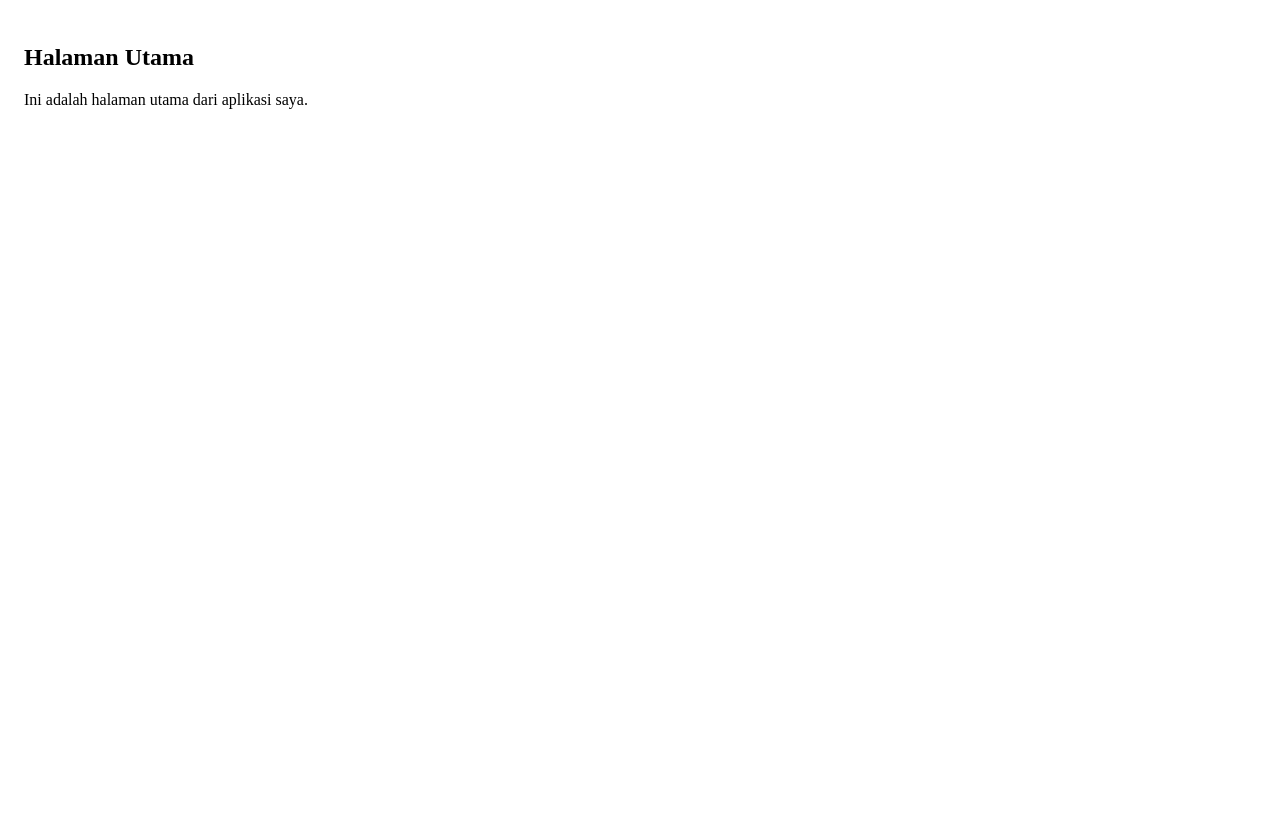
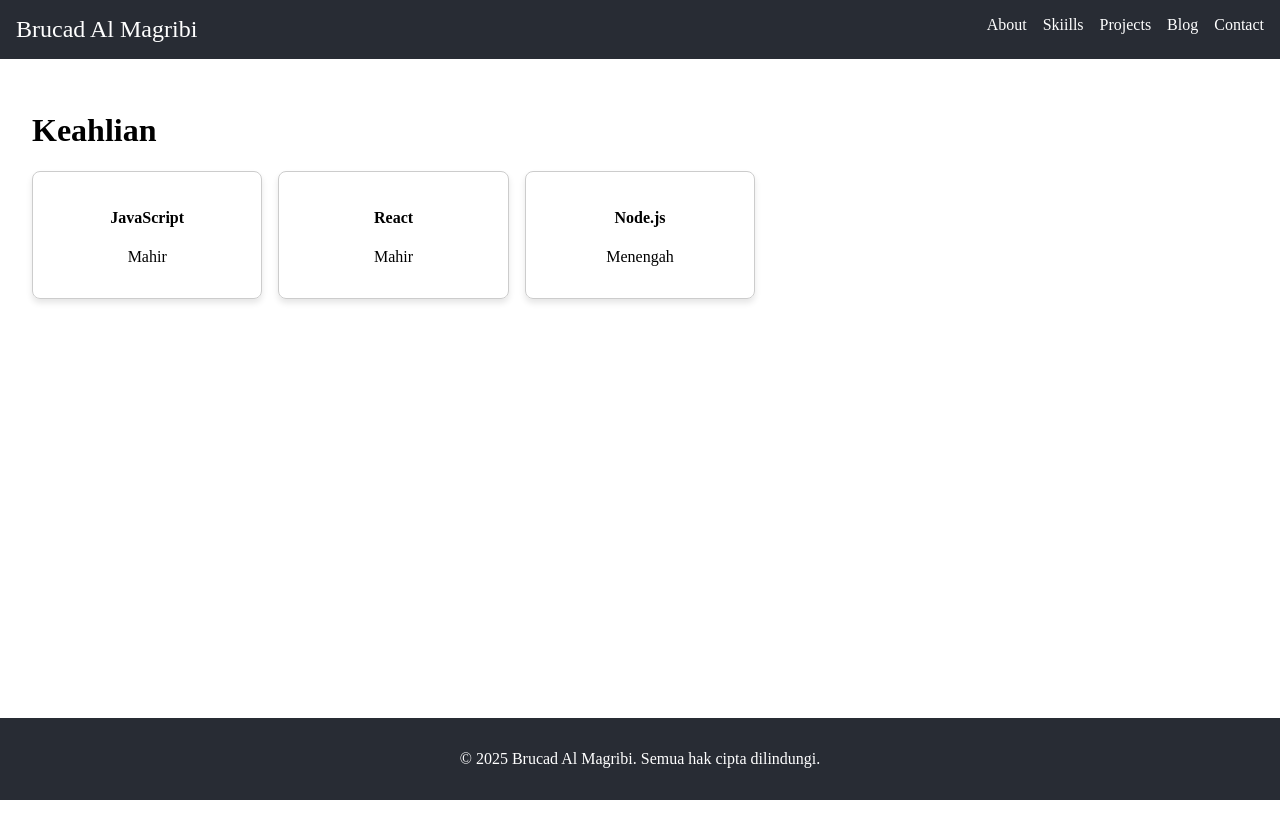
Before and after one commit to almagribii/porto-react, a React (Vite) app in the folder react/: page /skills in a window 1280 px wide. Built offline with nearby package versions, Linux system fonts and the light colour scheme.

Commit message:
fixa kerangka

```diff
--- a/react/src/Root.tsx
+++ b/react/src/Root.tsx
@@ -1,12 +1,38 @@
-import Home from './pages/HomePage.tsx'
+// src/Root.jsx
+
+import React from "react";
+import { Routes, Route } from "react-router-dom";
+import Header from "./components/Header";
+import Footer from "./components/Footer";
+
+// Impor semua halaman Anda
+import HomePage from "./pages/HomePage";
+import AboutPage from "./pages/AboutPage";
+import SkillsPage from "./pages/SkillsPage";
+import ProjectsPage from "./pages/ProjectsPage";
+import BlogPage from "./pages/BlogPage";
+import ContactPage from "./pages/ContactPage";
 
 function Root() {
+  return (
+    <div
+      style={{ display: "flex", flexDirection: "column", minHeight: "100vh" }}
+    >
+      <Header />
+      <main style={{ flexGrow: 1 }}>
+        <Routes>
+          <Route path="/" element={<HomePage />} />
+          <Route path="/about" element={<AboutPage />} />
+          <Route path="/skills" element={<SkillsPage />} />
+          <Route path="/projects" element={<ProjectsPage />} />
+          <Route path="/blog" element={<BlogPage />} />
+          <Route path="/contact" element={<ContactPage />} />
+        </Routes>
+      </main>
 
-  return(
-    <>
-    <Home />
-    </>
-  )
+      <Footer />
+    </div>
+  );
 }
 
 export default Root;
--- /dev/null
+++ b/react/src/index.css
@@ -0,0 +1,8 @@
+
+body {
+  margin: 0;
+}
+
+* {
+  box-sizing: border-box;
+}
--- a/react/src/main.tsx
+++ b/react/src/main.tsx
@@ -2,6 +2,7 @@ import { StrictMode } from 'react'
 import { createRoot } from 'react-dom/client'
 import Root from './Root.tsx'
 import { BrowserRouter } from 'react-router-dom'
+import './index.css';
 
 createRoot(document.getElementById("root")!).render(
   <StrictMode>
--- a/react/src/pages/AboutPage.tsx
+++ b/react/src/pages/AboutPage.tsx
@@ -18,3 +18,5 @@ function AboutPage() {
       </div>
     );
 }
+
+export default AboutPage;
--- /dev/null
+++ b/react/src/pages/ContactPage.tsx
@@ -0,0 +1,22 @@
+import React from "react";
+import portfolioData from "../data/portfolioData.json";
+import SocialIcons from "../components/SocialIcons"; // Impor komponen SocialIcons
+
+function ContactPage() {
+  const { contact } = portfolioData;
+
+  return (
+    <div style={{ padding: "2rem", textAlign: "center" }}>
+      <h1>Kontak</h1>
+      <p>
+        Email: <a href={`mailto:${contact.email}`}>{contact.email}</a>
+      </p>
+      <p>Telepon: {contact.phone}</p>
+
+      {/* Menggunakan komponen SocialIcons dan memberinya data kontak sebagai props */}
+      <SocialIcons contact={contact} />
+    </div>
+  );
+}
+
+export default ContactPage;
--- a/react/src/pages/SkillsPage.tsx
+++ b/react/src/pages/SkillsPage.tsx
@@ -0,0 +1,27 @@
+import React from "react";
+import portfolioData from "../data/portfolioData.json";
+import SkillCard from "../components/SkillCard";
+
+function SkillsPage() {
+  const { skills } = portfolioData;
+
+  return (
+    <div style={{ padding: "2rem" }}>
+      <h1>Keahlian</h1>
+      <div
+        style={{
+          display: "grid",
+          gridTemplateColumns: "repeat(auto-fill, minmax(200px, 1fr))",
+          gap: "1rem",
+          marginTop: "1rem",
+        }}
+      >
+        {skills.map((skill) => (
+          <SkillCard key={skill.name} skill={skill} />
+        ))}
+      </div>
+    </div>
+  );
+}
+
+export default SkillsPage;
```
